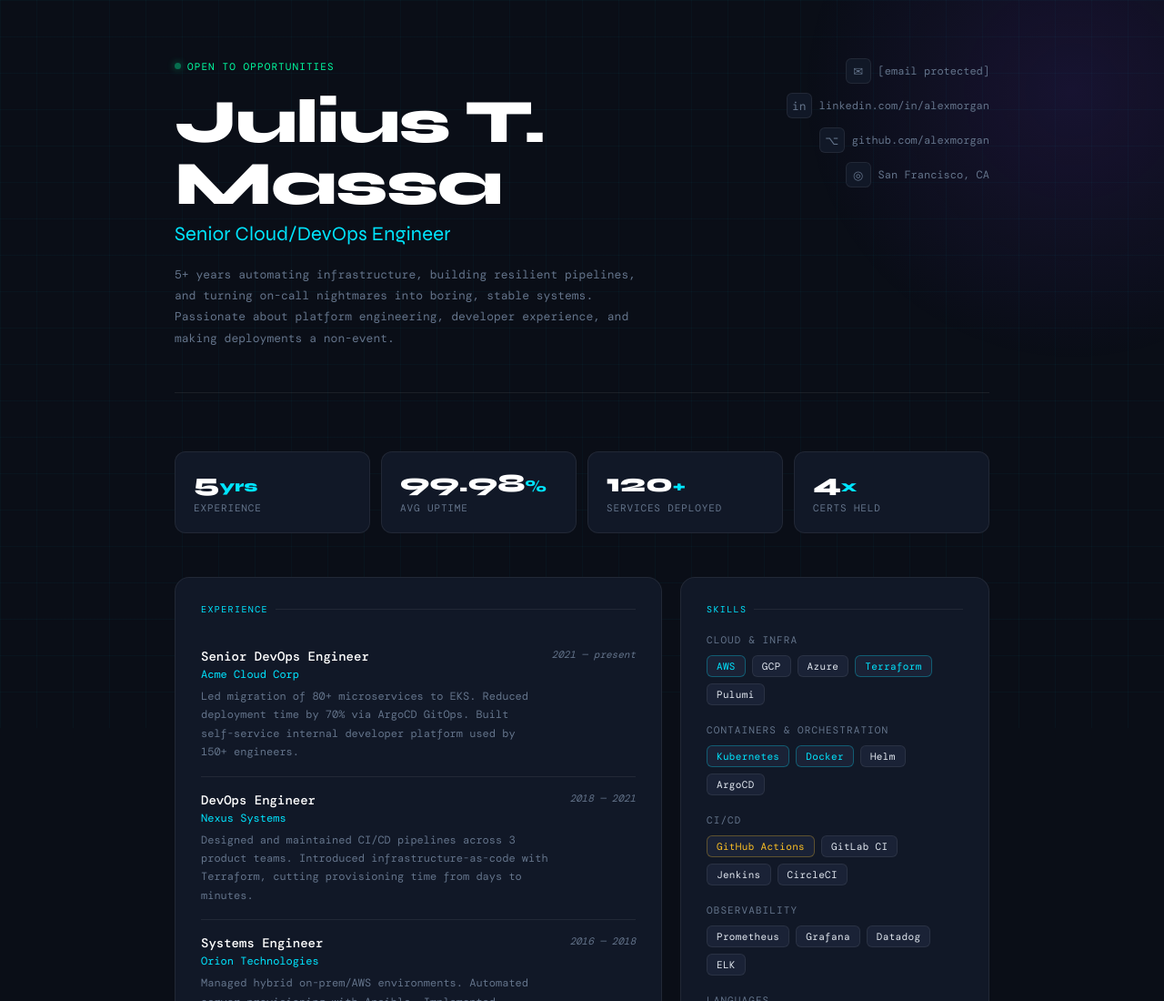
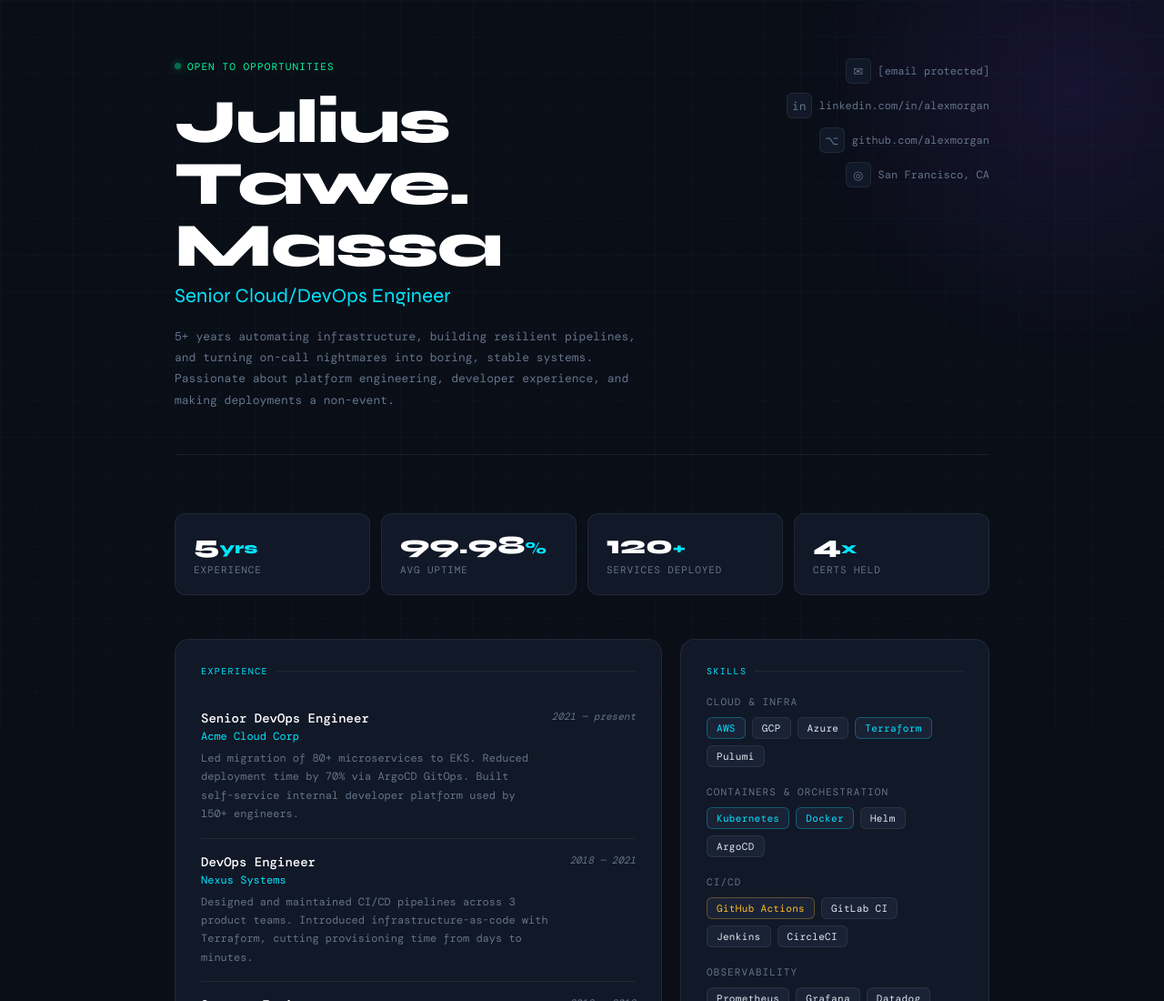
Before and after one commit to JTMassa/portfolio_app, a plain HTML site: page index.html in a window 1280 px wide. Shown: the top 1100 px of the page at 91% size. Drawn offline with nearby package versions, Linux system fonts and the light colour scheme; a web font is replaced by a local one.

```diff
--- a/index.html
+++ b/index.html
@@ -441,7 +441,7 @@
         <div class="status-dot"></div>
         Open to opportunities
       </div>
-      <h1>Julius T.<br>Massa</h1>
+      <h1>Julius Tawe.<br>Massa</h1>
       <div class="title-line">Senior Cloud/DevOps Engineer</div>
       <p class="bio">
         5+ years automating infrastructure, building resilient pipelines, and turning
```
Also changed, not shown: 1 other file.
